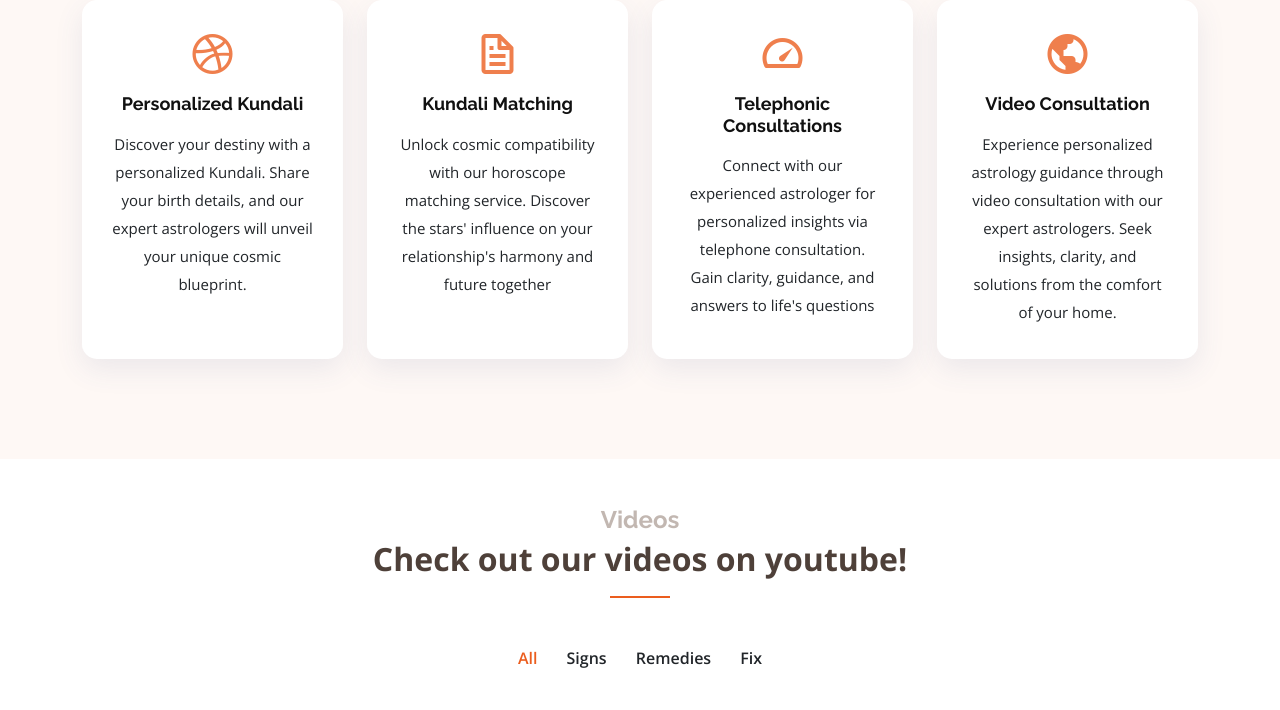
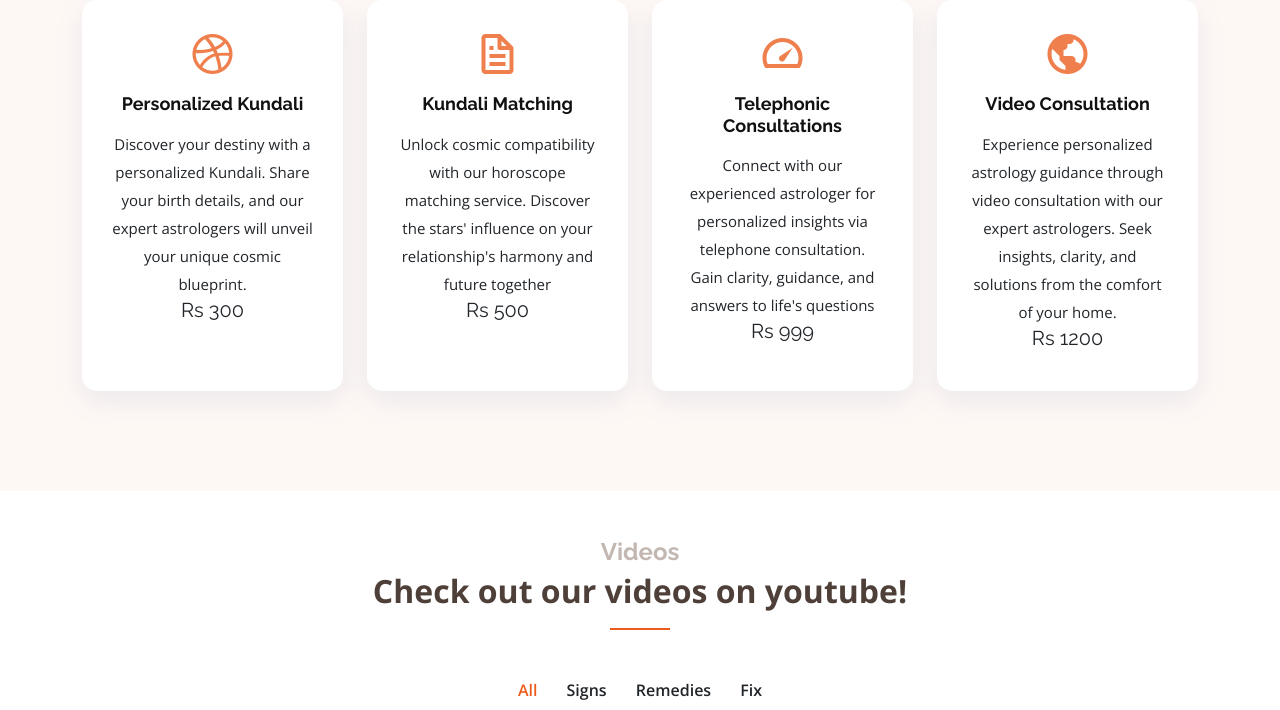
Before and after one commit to Jasmin2895/sample-ninestars-website, a plain HTML site: page index.html in a window 1280 px wide. Shown: the part 1379-2089 px from the top of the page. Drawn offline with nearby package versions, Linux system fonts and the light colour scheme.

Commit message:
updated services price

```diff
--- a/index.html
+++ b/index.html
@@ -143,6 +143,7 @@
               <h4 class="title"><a href="">Personalized Kundali</a></h4>
               <p class="description">Discover your destiny with a personalized Kundali. Share your birth details, and
                 our expert astrologers will unveil your unique cosmic blueprint.</p>
+              <h5>Rs 300</h5>
             </div>
           </div>
 
@@ -152,6 +153,7 @@
               <h4 class="title"><a href="">Kundali Matching</a></h4>
               <p class="description">Unlock cosmic compatibility with our horoscope matching service. Discover the
                 stars' influence on your relationship's harmony and future together</p>
+              <h5>Rs 500</h5>
             </div>
           </div>
 
@@ -161,6 +163,7 @@
               <h4 class="title"><a href="">Telephonic Consultations</a></h4>
               <p class="description">Connect with our experienced astrologer for personalized insights via telephone
                 consultation. Gain clarity, guidance, and answers to life's questions</p>
+              <h5>Rs 999</h5>
             </div>
           </div>
 
@@ -170,6 +173,7 @@
               <h4 class="title"><a href="">Video Consultation</a></h4>
               <p class="description">Experience personalized astrology guidance through video consultation with our
                 expert astrologers. Seek insights, clarity, and solutions from the comfort of your home.</p>
+              <h5>Rs 1200</h5>
             </div>
           </div>
 
```
